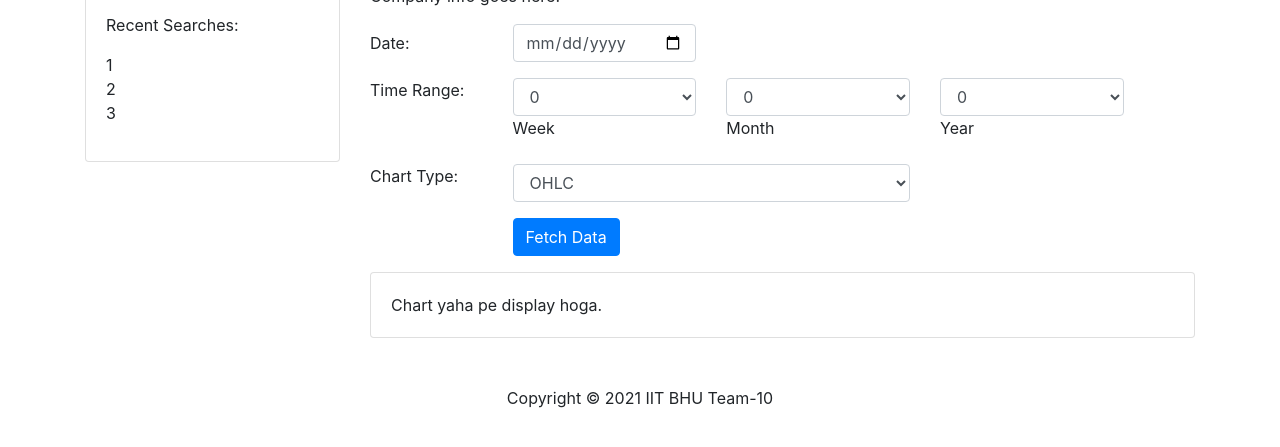
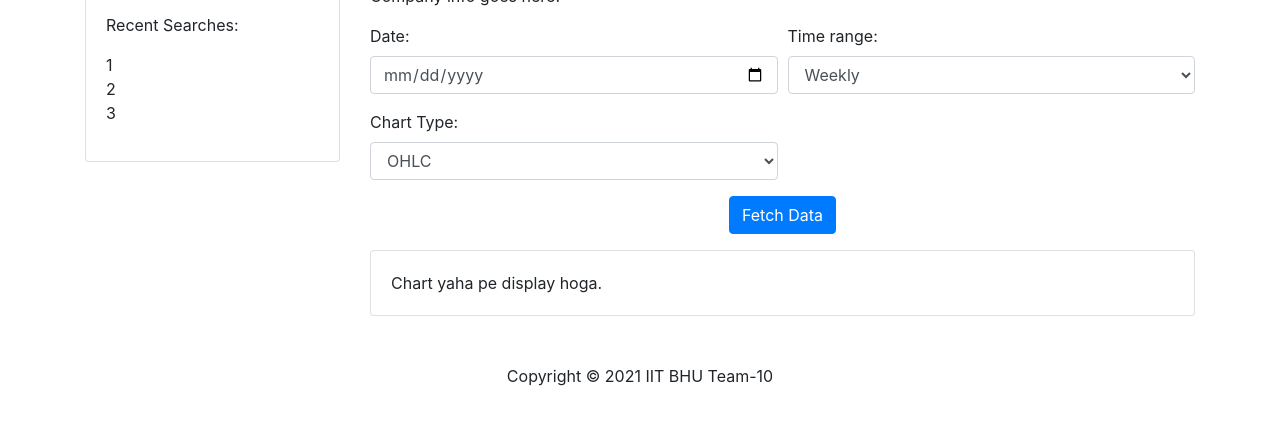
Before and after one commit to harshag3036/BHU-Team10, a plain HTML site: page index.html in a window 1280 px wide. Shown: the part 143-590 px from the top of the page. Drawn offline with nearby package versions, Linux system fonts and the light colour scheme.

Commit message:
Added the monthly-weekly select field

```diff
--- a/index.html
+++ b/index.html
@@ -39,7 +39,7 @@
                             <div class="input-group mb-3">
                                 <input type="text" class="form-control" id="search" placeholder="Search Stock">
                                 <div class="input-group-append">
-                                <button type="submit" class="btn btn-primary" style="max-height: 38px"><i class="fa fa-search"></i></button>
+                                    <button type="submit" class="btn btn-primary"><i class="fa fa-search"></i></button>
                                 </div>
                             </div>
                         </form>
@@ -60,51 +60,23 @@
                 <p>
                     Company info goes here.
                 </p>
-                <form> <!-- action attribute laga lena ki data kahan send karna hai -->
-                    <div class="form-group row">
-                        <label for="Date" class="col-md-2 col-form-label">Date:</label>
-                        <div class="col-md-3">
+                <form> <!-- action laga lena -->
+                    <div class="form-row">
+                        <div class="form-group col-md-6">
+                          <label for="Date">Date:</label>
                           <input type="date" class="form-control" id="Date">
                         </div>
-                    </div>
-                    <div class="form-group row">
-                        <label class="col-12 col-md-2">Time Range:</label>
-                        <div class="col-4 col-md-3">
-                            <select class="form-control" id="week">
-                                <option>0</option>
-                                <option>1</option>
-                                <option>2</option>
-                                <option>3</option>
+                        <div class="form-group col-md-6">
+                            <label for="Time">Time range:</label>
+                            <select class="form-control" id="Time">
+                                <option>Weekly</option>
+                                <option>Monthly</option>
                             </select>
-                            <label for="week">Week</label>
-                        </div>
-
-                        <div class="col-4 col-md-3">
-                            <select class="form-control" id="month">
-                                <option>0</option>
-                              <option>1</option>
-                              <option>2</option>
-                              <option>3</option>
-                              <option>4</option>
-                              <option>5</option>
-                              <option>6</option>
-                              <option>7</option>
-                              <option>8</option>
-                            </select>
-                            <label for="month">Month</label>
-                        </div>
-
-                        <div class="col-4 col-md-3">
-                            <select class="form-control" id="year">
-                                <option>0</option>
-                              <option>1</option>
-                            </select>
-                            <label for="year">Year</label>
                         </div>
                     </div>
-                    <div class="form-group row">
-                        <label for="chart" class="col-12 col-md-2">Chart Type:</label>
-                        <div class="col-6">
+                    <div class="form-row">
+                        <div class="form-group col-md-6">
+                        <label for="chart">Chart Type:</label>
                             <select class="form-control" id="chart">
                                 <option>OHLC</option>
                                 <option>Candlestick</option>
@@ -114,8 +86,9 @@
                             </select>
                         </div>
                     </div>
+
                     <div class="form-group row">
-                        <div class="offset-md-2 col-md-10">
+                        <div class="col text-md-center">
                             <button type="submit" class="btn btn-primary">
                                 Fetch Data
                             </button>
```
Lines whose indentation alone changed are shown as unchanged.
